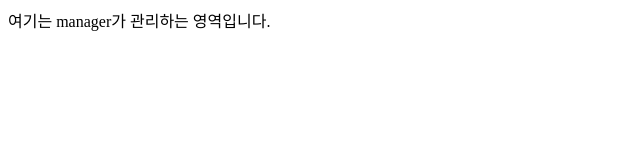
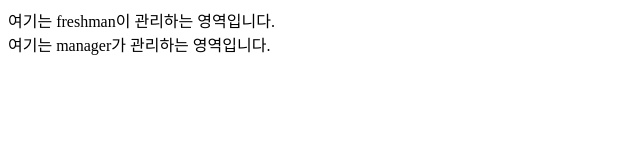
Before and after one commit to kogeon6/gitpractice, a plain HTML site: page manager/index.html in a window 1280 px wide. Shown: the whole page, without its empty margins (0-640 px from the left). Drawn offline with Linux system fonts and the light colour scheme.

Commit message:
freshman first commit

```diff
--- a/manager/index.html
+++ b/manager/index.html
@@ -7,7 +7,7 @@
 </head>
 <body>
     <nav>
-
+        여기는 freshman이 관리하는 영역입니다.
     </nav>
     <main>
         여기는 manager가 관리하는 영역입니다.
```
